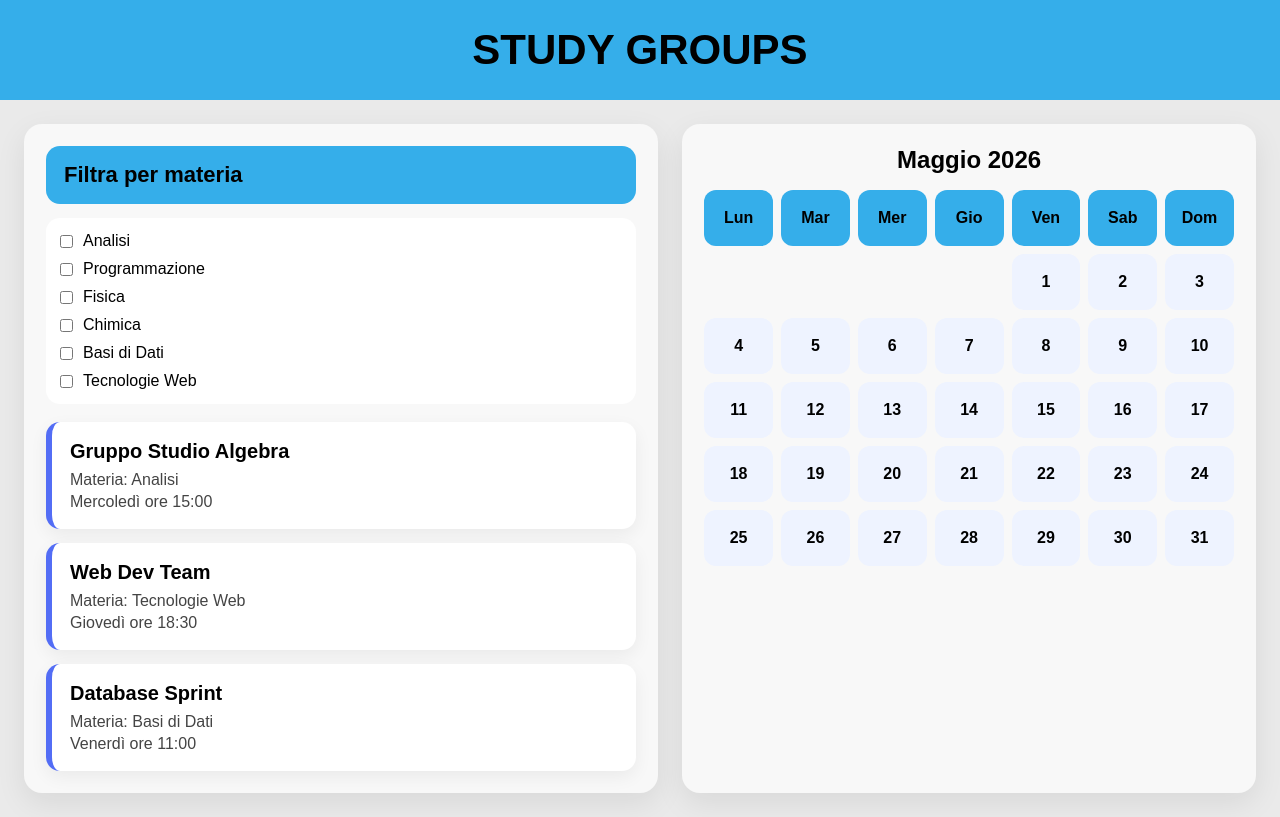
After one commit to simonecapacci/progettowebs, a PHP site: page /php/cerca_gruppo.php in a window 1280 px wide. The commit adds this page. Run offline with PHP 8.4, Linux system fonts and the light colour scheme.

Commit message:
Creazione pagina ricerca gruppi

```diff
--- a/studytogheter/css/style.css
+++ b/studytogheter/css/style.css
@@ -55,3 +55,148 @@ body {
     font-size: 18px;
     cursor: pointer;
 }
+
+.search-page {
+    min-height: 100vh;
+}
+
+.search-layout {
+    min-height: calc(100vh - 100px);
+    display: grid;
+    grid-template-columns: minmax(320px, 1.05fr) minmax(320px, 0.95fr);
+    gap: 24px;
+    padding: 24px;
+}
+
+.search-panel,
+.calendar-panel {
+    background: #f8f8f8;
+    border-radius: 18px;
+    padding: 22px;
+    box-shadow: 0 10px 30px rgba(0, 0, 0, 0.08);
+}
+
+.subject-filter {
+    margin-bottom: 18px;
+}
+
+.subject-filter summary {
+    list-style: none;
+    cursor: pointer;
+    user-select: none;
+    background: #35aeea;
+    color: #000;
+    font-size: 22px;
+    font-weight: bold;
+    padding: 16px 18px;
+    border-radius: 14px;
+}
+
+.subject-filter summary::-webkit-details-marker {
+    display: none;
+}
+
+.subject-list {
+    margin-top: 14px;
+    display: grid;
+    gap: 10px;
+    padding: 14px;
+    background: #ffffff;
+    border-radius: 14px;
+}
+
+.subject-list label {
+    display: flex;
+    align-items: center;
+    gap: 10px;
+    font-size: 16px;
+}
+
+.results-list {
+    display: grid;
+    gap: 14px;
+}
+
+.result-card {
+    display: block;
+    background: #ffffff;
+    border-radius: 14px;
+    padding: 18px;
+    border-left: 6px solid #536df5;
+    box-shadow: 0 6px 18px rgba(0, 0, 0, 0.06);
+    text-decoration: none;
+    color: inherit;
+    cursor: pointer;
+    transition: transform 0.15s ease, box-shadow 0.15s ease;
+}
+
+.result-card:hover,
+.result-card:focus-visible {
+    transform: translateY(-2px);
+    box-shadow: 0 10px 24px rgba(0, 0, 0, 0.1);
+    outline: none;
+}
+
+.result-card h2 {
+    font-size: 20px;
+    margin-bottom: 8px;
+}
+
+.result-card p {
+    margin-top: 4px;
+    color: #444;
+}
+
+.calendar-header {
+    margin-bottom: 16px;
+}
+
+.calendar-header h2 {
+    font-size: 24px;
+    text-align: center;
+}
+
+.calendar-grid {
+    display: grid;
+    grid-template-columns: repeat(7, minmax(0, 1fr));
+    gap: 8px;
+}
+
+.calendar-weekdays {
+    margin-bottom: 8px;
+}
+
+.calendar-cell {
+    min-height: 56px;
+    border-radius: 12px;
+    display: flex;
+    align-items: center;
+    justify-content: center;
+    background: #ffffff;
+    font-size: 16px;
+}
+
+.calendar-cell.weekday {
+    background: #35aeea;
+    font-weight: bold;
+    color: #000;
+}
+
+.calendar-cell.day {
+    background: #eef3ff;
+    font-weight: bold;
+}
+
+.calendar-cell.empty {
+    background: transparent;
+}
+
+@media (max-width: 900px) {
+    .search-layout {
+        grid-template-columns: 1fr;
+    }
+
+    .calendar-panel {
+        order: -1;
+    }
+}
--- /dev/null
+++ b/studytogheter/php/cerca_gruppo.php
@@ -0,0 +1,108 @@
+<?php
+require_once __DIR__ . '/bootstrap.php';
+
+$now = new DateTimeImmutable('first day of this month');
+$months = [
+    1 => 'Gennaio',
+    2 => 'Febbraio',
+    3 => 'Marzo',
+    4 => 'Aprile',
+    5 => 'Maggio',
+    6 => 'Giugno',
+    7 => 'Luglio',
+    8 => 'Agosto',
+    9 => 'Settembre',
+    10 => 'Ottobre',
+    11 => 'Novembre',
+    12 => 'Dicembre',
+];
+$monthLabel = $months[(int) $now->format('n')] . ' ' . $now->format('Y');
+$daysInMonth = (int) $now->format('t');
+$startWeekday = (int) $now->format('N');
+$weekdayLabels = ['Lun', 'Mar', 'Mer', 'Gio', 'Ven', 'Sab', 'Dom'];
+
+$calendarCells = [];
+for ($i = 1; $i < $startWeekday; $i++) {
+    $calendarCells[] = null;
+}
+
+for ($day = 1; $day <= $daysInMonth; $day++) {
+    $calendarCells[] = $day;
+}
+
+while (count($calendarCells) % 7 !== 0) {
+    $calendarCells[] = null;
+}
+?>
+<!DOCTYPE html>
+<html lang="it">
+<head>
+    <meta charset="UTF-8">
+    <meta name="viewport" content="width=device-width, initial-scale=1.0">
+    <title>Cerca gruppo - StudyGroups</title>
+    <link rel="stylesheet" href="../css/style.css">
+</head>
+<body class="search-page">
+    <header class="top-bar">
+        <h1>STUDY GROUPS</h1>
+    </header>
+
+    <main class="search-layout">
+        <section class="search-panel">
+            <details class="subject-filter" open>
+                <summary>Filtra per materia</summary>
+                <div class="subject-list">
+                    <label><input type="checkbox" name="subject[]" value="Analisi"> Analisi</label>
+                    <label><input type="checkbox" name="subject[]" value="Programmazione"> Programmazione</label>
+                    <label><input type="checkbox" name="subject[]" value="Fisica"> Fisica</label>
+                    <label><input type="checkbox" name="subject[]" value="Chimica"> Chimica</label>
+                    <label><input type="checkbox" name="subject[]" value="Basi di Dati"> Basi di Dati</label>
+                    <label><input type="checkbox" name="subject[]" value="Tecnologie Web"> Tecnologie Web</label>
+                </div>
+            </details>
+
+            <section class="results-list" aria-label="Risultati della ricerca">
+                <a class="result-card" href="info_gruppo.php" aria-label="Apri il gruppo Studio Algebra">
+                    <h2>Gruppo Studio Algebra</h2>
+                    <p>Materia: Analisi</p>
+                    <p>Mercoledì ore 15:00</p>
+                </a>
+
+                <a class="result-card" href="info_gruppo.php" aria-label="Apri il gruppo Web Dev Team">
+                    <h2>Web Dev Team</h2>
+                    <p>Materia: Tecnologie Web</p>
+                    <p>Giovedì ore 18:30</p>
+                </a>
+
+                <a class="result-card" href="info_gruppo.php" aria-label="Apri il gruppo Database Sprint">
+                    <h2>Database Sprint</h2>
+                    <p>Materia: Basi di Dati</p>
+                    <p>Venerdì ore 11:00</p>
+                </a>
+            </section>
+        </section>
+
+        <aside class="calendar-panel" aria-label="Calendario del mese corrente">
+            <div class="calendar-header">
+                <h2><?php echo htmlspecialchars($monthLabel, ENT_QUOTES, 'UTF-8'); ?></h2>
+            </div>
+
+            <div class="calendar-grid calendar-weekdays">
+                <?php foreach ($weekdayLabels as $weekday): ?>
+                    <div class="calendar-cell weekday"><?php echo $weekday; ?></div>
+                <?php endforeach; ?>
+            </div>
+
+            <div class="calendar-grid calendar-days">
+                <?php foreach ($calendarCells as $cell): ?>
+                    <?php if ($cell === null): ?>
+                        <div class="calendar-cell empty"></div>
+                    <?php else: ?>
+                        <div class="calendar-cell day"><?php echo $cell; ?></div>
+                    <?php endif; ?>
+                <?php endforeach; ?>
+            </div>
+        </aside>
+    </main>
+</body>
+</html>
--- a/studytogheter/php/registrazione.php
+++ b/studytogheter/php/registrazione.php
@@ -3,7 +3,7 @@
 <head>
         <meta charset="UTF-8">
         <meta name="viewport" content="width=device-width, initial-scale=1.0">
-        <title>Sing_Up - StudyTogether</title>
+        <title>Sign Up - StudyTogether</title>
         <link rel="stylesheet" href="../css/style.css">
 </head>
 <body>
@@ -20,9 +20,6 @@
 
             <input type="password" name="password" placeholder="PASSWORD" required>
 
-            <button type="submit"></button>
-
-
             <button type="submit">REGISTRATI</button>
         </form>
     </main>
```
